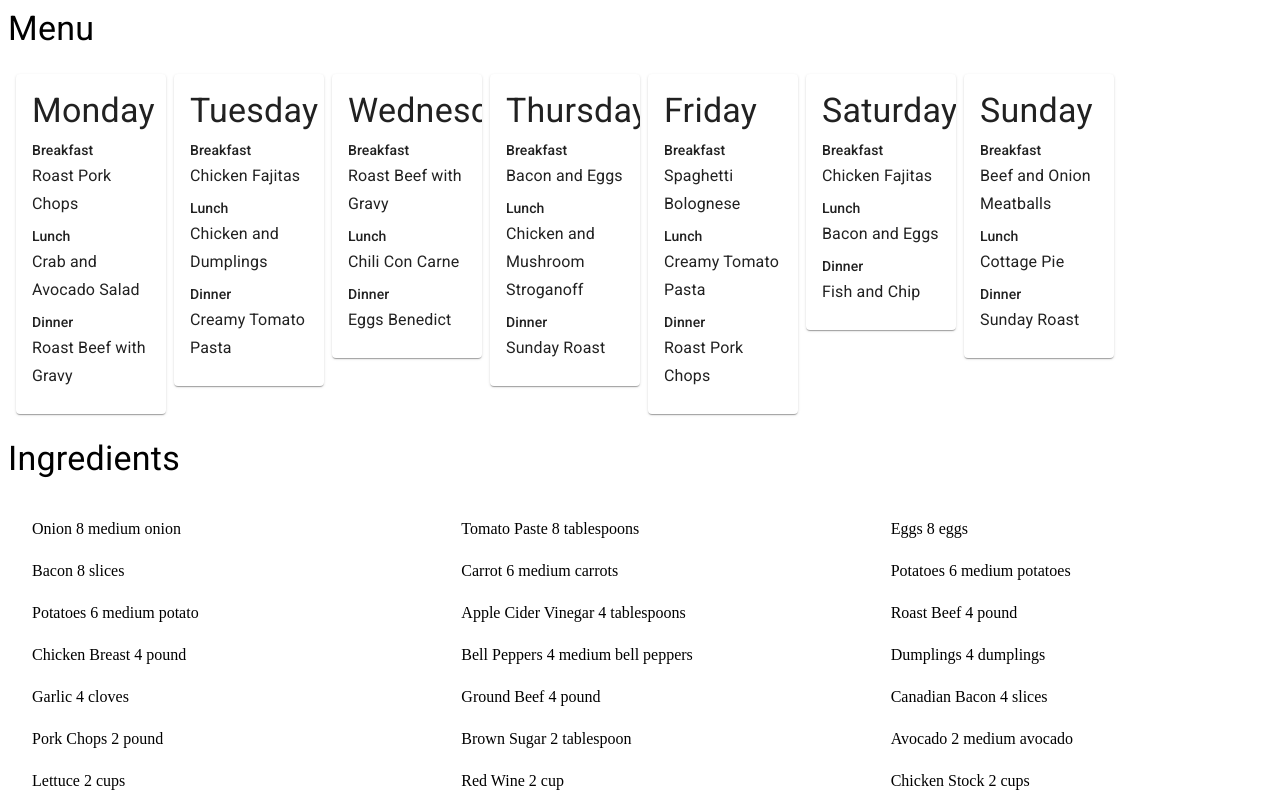
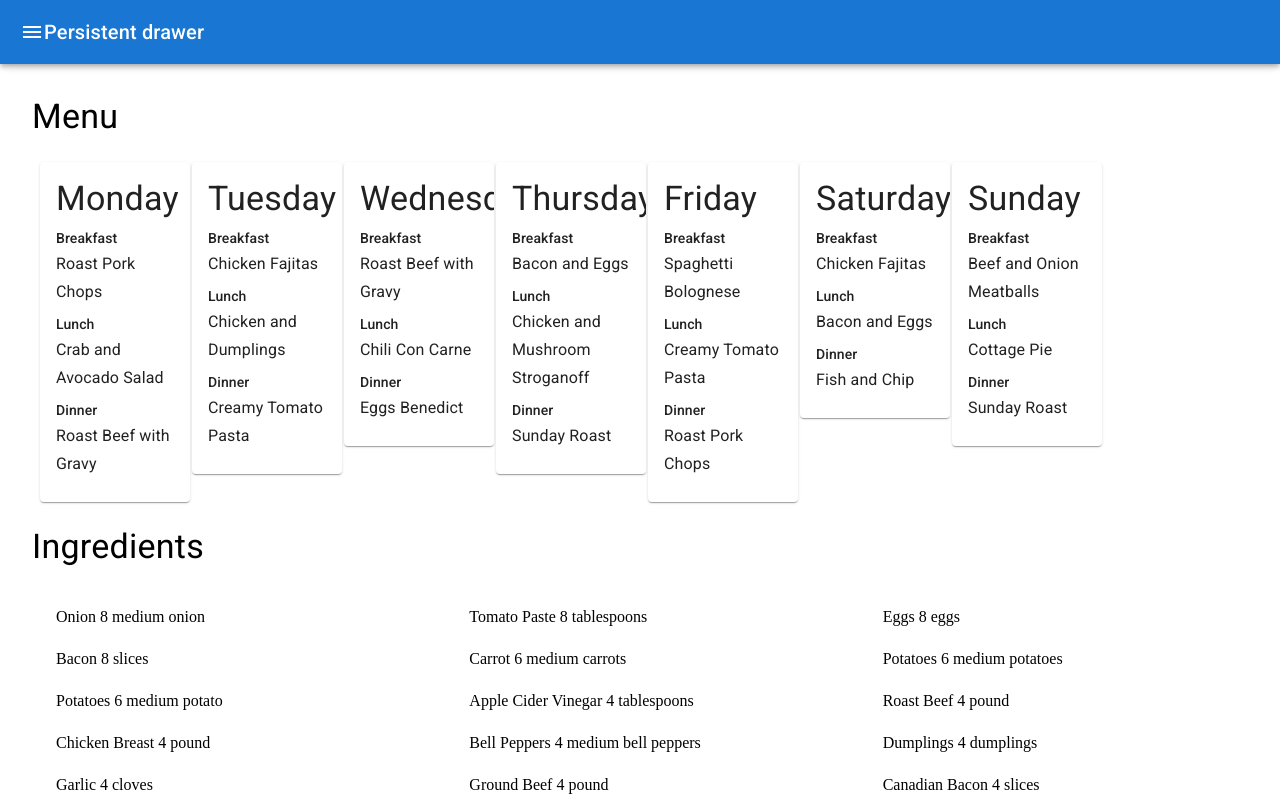
Before and after one commit to jakeyizle/MenuGenerator, a React (Create React App) app: page / in a window 1280 px wide. Shown: the top 800 px of the page. Built offline with nearby package versions, Linux system fonts and the light colour scheme.

Commit message:
persistent drawer

```diff
--- a/package.json
+++ b/package.json
@@ -6,6 +6,7 @@
     "@emotion/react": "^11.11.4",
     "@emotion/styled": "^11.11.5",
     "@fontsource/roboto": "^5.0.13",
+    "@mui/icons-material": "^5.15.17",
     "@mui/material": "^5.15.17",
     "@testing-library/jest-dom": "^5.17.0",
     "@testing-library/react": "^13.4.0",
--- a/src/App.tsx
+++ b/src/App.tsx
@@ -1,9 +1,144 @@
+import { Box, Divider, Drawer, IconButton, List, ListItem, ListItemButton, ListItemIcon, ListItemText, Toolbar, Typography, styled } from '@mui/material';
 import MenuIngredientDisplay from './components/MenuIngredientDisplay';
+import MuiAppBar, { AppBarProps as MuiAppBarProps } from '@mui/material/AppBar';
+import MenuIcon from '@mui/icons-material/Menu';
+import ChevronLeftIcon from '@mui/icons-material/ChevronLeft';
+import { Edit } from '@mui/icons-material';
+import { RestaurantMenu } from '@mui/icons-material';
+import { Info } from '@mui/icons-material';
+
+import {useState} from 'react';
+
+
+const drawerWidth = 240;
+const Main = styled('main', { shouldForwardProp: (prop) => prop !== 'open' })<{
+  open?: boolean;
+}>(({ theme, open }) => ({
+  flexGrow: 1,
+  padding: theme.spacing(3),
+  transition: theme.transitions.create('margin', {
+    easing: theme.transitions.easing.sharp,
+    duration: theme.transitions.duration.leavingScreen,
+  }),
+  marginLeft: `-${drawerWidth}px`,
+  ...(open && {
+    transition: theme.transitions.create('margin', {
+      easing: theme.transitions.easing.easeOut,
+      duration: theme.transitions.duration.enteringScreen,
+    }),
+    marginLeft: 0,
+  }),
+}));
+
+interface AppBarProps extends MuiAppBarProps {
+  open?: boolean;
+}
+
+const AppBar = styled(MuiAppBar, {
+  shouldForwardProp: (prop) => prop !== 'open',
+})<AppBarProps>(({ theme, open }) => ({
+  transition: theme.transitions.create(['margin', 'width'], {
+    easing: theme.transitions.easing.sharp,
+    duration: theme.transitions.duration.leavingScreen,
+  }),
+  ...(open && {
+    width: `calc(100% - ${drawerWidth}px)`,
+    marginLeft: `${drawerWidth}px`,
+    transition: theme.transitions.create(['margin', 'width'], {
+      easing: theme.transitions.easing.easeOut,
+      duration: theme.transitions.duration.enteringScreen,
+    }),
+  }),
+}));
+
+const DrawerHeader = styled('div')(({ theme }) => ({
+  display: 'flex',
+  alignItems: 'center',
+  padding: theme.spacing(0, 1),
+  // necessary for content to be below app bar
+  ...theme.mixins.toolbar,
+  justifyContent: 'flex-end',
+}));
+
 
 function App() {
+  const [open, setOpen] = useState(false);
+  const handleDrawerOpen = () => {
+    setOpen(true)
+  }
 
+  const handleDrawerClose = () => {
+    setOpen(false)
+  }
   return (
-    <MenuIngredientDisplay></MenuIngredientDisplay>
+    <Box sx={{ display: 'flex' }}>
+      <AppBar position="fixed">
+        <Toolbar>
+        <IconButton
+            color="inherit"
+            aria-label="open drawer"
+            onClick={handleDrawerOpen}
+            edge="start"
+            sx={{ mr: 2, ...(open && { display: 'none' }) }}
+          >
+            <MenuIcon />
+            <Typography variant="h6" noWrap component="div">
+            Persistent drawer
+          </Typography>
+            </IconButton>
+        </Toolbar>
+      </AppBar>
+      <Drawer
+        sx={{
+          width: drawerWidth,
+          flexShrink: 0,
+          '& .MuiDrawer-paper': {
+            width: drawerWidth,
+            boxSizing: 'border-box',
+          },
+        }}
+        variant="persistent"
+        anchor="left"
+        open={open}
+      >
+        <DrawerHeader>
+          <IconButton onClick={handleDrawerClose}>
+            <ChevronLeftIcon />
+          </IconButton>
+        </DrawerHeader>
+        <Divider />
+        <List>
+          {['Menu', 'Recipe List'].map((text, index) => (
+            <ListItem key={text} disablePadding>
+              <ListItemButton>
+                <ListItemIcon>
+                  {index % 2 === 0 ? <RestaurantMenu /> : <Edit />}
+                </ListItemIcon>
+                <ListItemText primary={text} />
+              </ListItemButton>
+            </ListItem>
+          ))}
+        </List>
+        <Divider />
+        <List>
+          {['About'].map((text, index) => (
+            <ListItem key={text} disablePadding>
+              <ListItemButton>
+                <ListItemIcon>
+                  {index % 2 === 0 ? <Info /> : <></>}
+                </ListItemIcon>
+                <ListItemText primary={text} />
+              </ListItemButton>
+            </ListItem>
+          ))}
+        </List>
+      </Drawer>
+      <Main open={open}>
+        <DrawerHeader />
+             <MenuIngredientDisplay></MenuIngredientDisplay>
+      </Main>
+
+    </Box>
   );
 }
 
```
Also changed, not shown: 1 other file (tests, documents, lock files or other folders).
